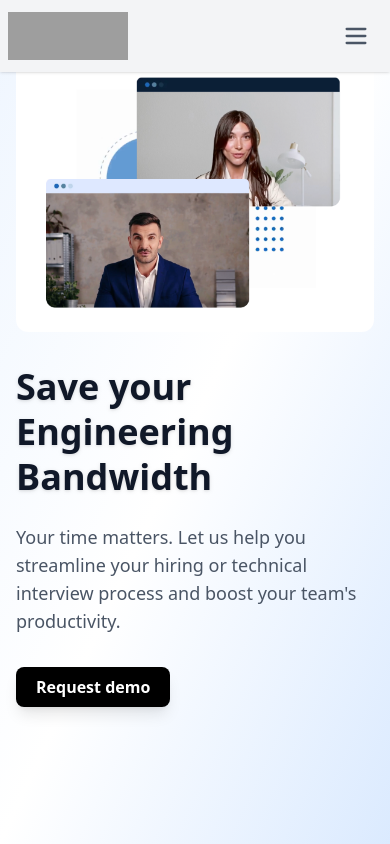
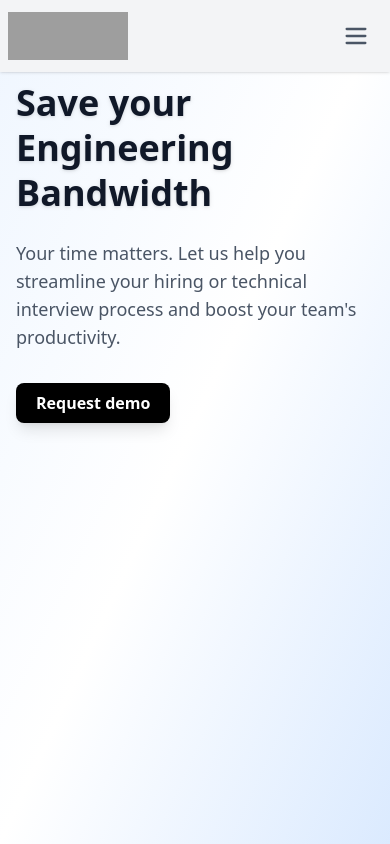
Before and after one commit to 1afzal/Intervue, a React (Vite) app: page / in a window 390 px wide. Shown: the top 844 px of the page. Built offline with nearby package versions, Linux system fonts and the light colour scheme; grey boxes are pictures that could not be loaded.

Commit message:
final-commit

```diff
--- a/src/components/heroSection.jsx
+++ b/src/components/heroSection.jsx
@@ -29,13 +29,13 @@ function HeroSection() {
             Request demo
           </button>
         </div>
-        {/* Banner Image */}
+        {/* Banner Image - hidden on mobile, visible from md and up */}
         <div className="w-full md:w-1/2 flex justify-center">
-          <div >
+          <div className="hidden md:block">
             <img
               src={banner}
               alt="banner"
-              className="w-= h-full object-cover rounded-xl transition-transform duration-300 hover:scale-105"
+              className="h-full object-cover rounded-xl transition-transform duration-300 hover:scale-105"
             />
           </div>
         </div>
```
